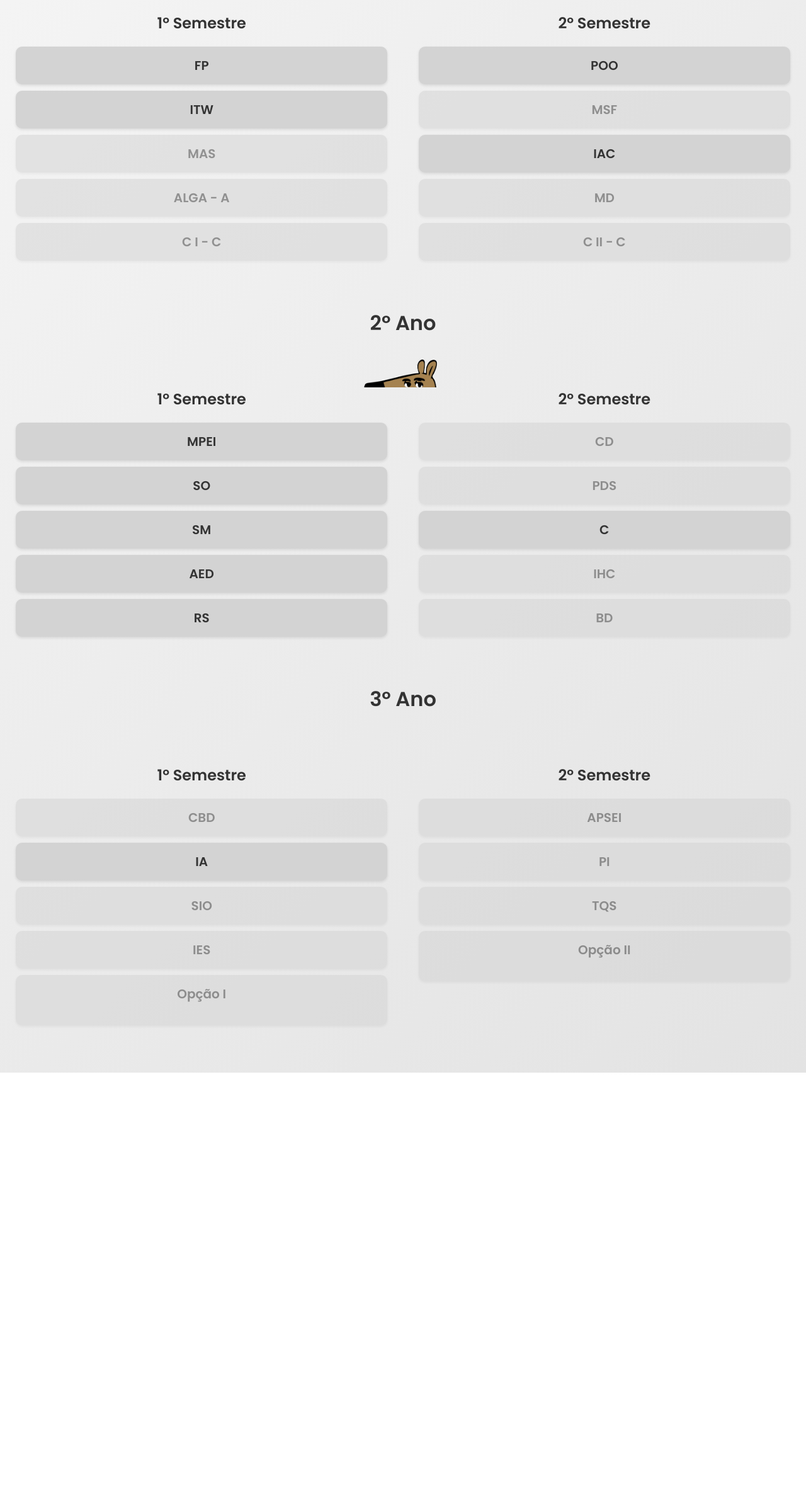
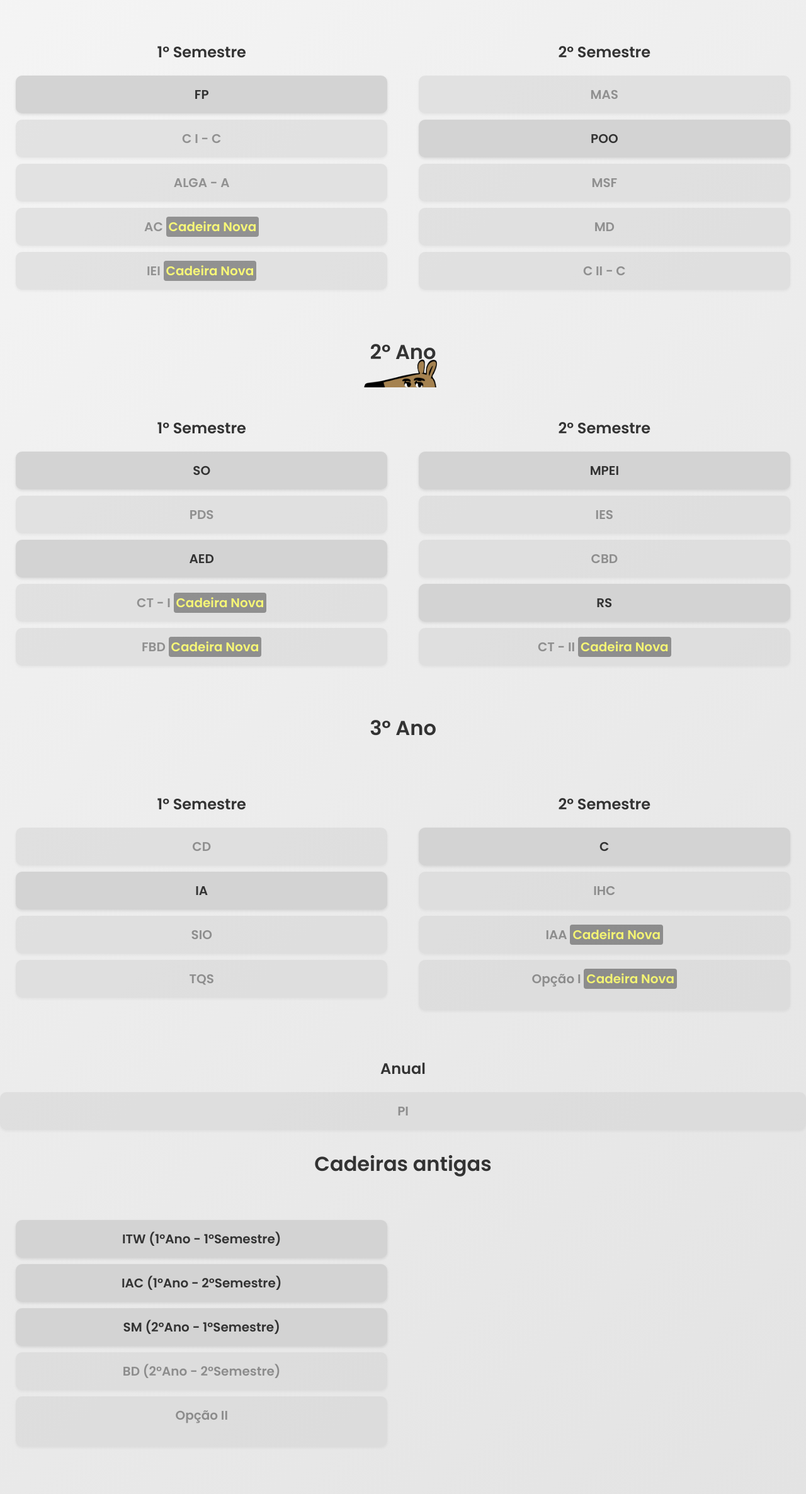
Before and after one commit to DrivesNEI/Drives-NEI, a plain HTML site: page videos.html in a window 1280 px wide. Shown: the part 335-2707 px from the top of the page at 63% size. Before the commit the page ends 2038 px from the top, so only its background shows below. Drawn offline with Linux system fonts and the light colour scheme.

Commit message:
Update videos.html
Atualização geral da página de acordo com o novo programa.

```diff
--- a/videos.html
+++ b/videos.html
@@ -280,7 +280,9 @@
     <!-- Navbar ends here -->
 
     <h1>Vídeos</h1>
-    <div class="last-modification">Última modificação: 27/02/2025</div>
+    <div class="last-modification">Última modificação: 09/04/2025</div>
+    <h4 style="text-align: center;"><span style="color: yellow; background-color: #333; padding: 2px 4px; border-radius: 4px;">Cadeira Nova</span> - Cadeiras adicionadas no ano  letivo 2025/2026</h4>
+
     <!-- 1º Ano Section -->
     <div class="year-title">1º Ano</div>
     <div class="semester-container">
@@ -289,28 +291,29 @@
             <a class="semester-button" href="https://youtube.com/playlist?list=PLCXN8olD1SQG9_-UWryZGIYkYIXpZJlBI&si=pnYNc7MaWP_-LOIl" style="text-decoration: none;">
                 <strong style="font-size:20px">FP</strong>
             </a>
-            <a class="semester-button" href="https://youtube.com/playlist?list=PLCXN8olD1SQHJZ7QjTL9fSw_t_cUTELIv&si=ICDkYDdHjpUY0KXo" style="text-decoration: none;">
-                <strong style="font-size:20px">ITW</strong>
             <a class="semester-button disabled">
-                <strong style="font-size:20px">MAS</strong>
+                <strong style="font-size:20px">C I - C</strong>
             </a>
             <a class="semester-button disabled">
                 <strong style="font-size:20px">ALGA - A</strong>
             </a>
             <a class="semester-button disabled">
-                <strong style="font-size:20px">C I - C</strong>
+                <strong style="font-size:20px">AC <span style="color: yellow; background-color: #333; padding: 2px 4px; border-radius: 4px;">Cadeira Nova</span></strong>
+            </a>
+            <a class="semester-button disabled">
+                <strong style="font-size:20px">IEI <span style="color: yellow; background-color: #333; padding: 2px 4px; border-radius: 4px;">Cadeira Nova</span></strong>
             </a>
         </div>
         <div class="semester">
             <h3>2º Semestre</h3>
+            <a class="semester-button disabled">
+                <strong style="font-size:20px">MAS</strong>
+            </a>
             <a class="semester-button" href="https://youtube.com/playlist?list=PLCXN8olD1SQGB_-mIwFRp-OvN_owo-0ta&si=iKPGfvelWQBzFKdy" style="text-decoration: none;">
                 <strong style="font-size:20px">POO</strong>
             </a>
             <a class="semester-button disabled">
                 <strong style="font-size:20px">MSF</strong>
-            </a>
-            <a class="semester-button" href="https://youtube.com/playlist?list=PLCXN8olD1SQGUDjREJH7zTAEgHDaw1JGi&si=Uo65P6lcQvUCil-3" style="text-decoration: none;">
-                <strong style="font-size:20px">IAC</strong>
             </a>
             <a class="semester-button disabled">
                 <strong style="font-size:20px">MD</strong>
@@ -326,40 +329,38 @@
     <div class="semester-container">
         <div class="semester">
             <h3>1º Semestre</h3>
+            <a class="semester-button" href="https://mega.nz/folder/uFglDDyY#IVDkmOH-l7QOqGPxp6PrTw" style="text-decoration: none;">
+                <strong style="font-size:20px;">SO</strong>
+            </a>
+            <a class="semester-button disabled">
+                <strong style="font-size:20px">PDS</strong>
+            </a>
+            <a class="semester-button" href="https://mega.nz/folder/ITYWzZ7T#c51y5Yu3eQdYzNrhtUoazA" style="text-decoration: none;">
+                <strong style="font-size:20px">AED</strong>
+            </a>
+            <a class="semester-button disabled">
+                <strong style="font-size:20px">CT - I <span style="color: yellow; background-color: #333; padding: 2px 4px; border-radius: 4px;">Cadeira Nova</span></strong>
+            </a>
+            <a class="semester-button disabled">
+                <strong style="font-size:20px">FBD <span style="color: yellow; background-color: #333; padding: 2px 4px; border-radius: 4px;">Cadeira Nova</span></strong>
+            </a>
+        </div>
+        <div class="semester">
+            <h3>2º Semestre</h3>
             <a class="semester-button" href="https://mega.nz/folder/kfB03CLA#ICKyiVo8FYaxOMk01OyGyw" style="text-decoration: none;">
                 <strong style="font-size:20px">MPEI</strong>
             </a>
-
-            <a class="semester-button" href="https://mega.nz/folder/uFglDDyY#IVDkmOH-l7QOqGPxp6PrTw" style="text-decoration: none;">
-                <strong style="font-size:20px;">SO</strong>
+            <a class="semester-button disabled">
+                <strong style="font-size:20px">IES</strong>
             </a>
-            <a class="semester-button" href="https://educast.fccn.pt/vod/channels/1suktswyph?locale=pt" style="text-decoration: none;">
-                <strong style="font-size:20px">SM</strong>
-            </a>
-
-            <a class="semester-button" href="https://mega.nz/folder/ITYWzZ7T#c51y5Yu3eQdYzNrhtUoazA" style="text-decoration: none;">
-                <strong style="font-size:20px">AED</strong>
+            <a class="semester-button disabled">
+                <strong style="font-size:20px">CBD</strong>
             </a>
             <a class="semester-button" href="https://mega.nz/folder/ZLxUgYjb#BMB4I2NEVrh64TL_l49kxQ" style="text-decoration: none;">
                 <strong style="font-size:20px">RS</strong>
             </a>
-        </div>
-        <div class="semester">
-            <h3>2º Semestre</h3>
             <a class="semester-button disabled">
-                <strong style="font-size:20px">CD</strong>
-            </a>
-            <a class="semester-button disabled">
-                <strong style="font-size:20px">PDS</strong>
-            </a>
-            <a class="semester-button" href="https://educast.fccn.pt/vod/channels/bu3rl3cyr" style="text-decoration: none;">
-                <strong style="font-size:20px">C</strong>
-            </a>
-            <a class="semester-button disabled">
-                <strong style="font-size:20px">IHC</strong>
-            </a>
-            <a class="semester-button disabled">
-                <strong style="font-size:20px">BD</strong>
+                <strong style="font-size:20px">CT - II <span style="color: yellow; background-color: #333; padding: 2px 4px; border-radius: 4px;">Cadeira Nova</span></strong>
             </a>
         </div>
     </div>
@@ -370,7 +371,7 @@
         <div class="semester">
             <h3>1º Semestre</h3>
             <a class="semester-button disabled">
-                <strong style="font-size:20px">CBD</strong>
+                <strong style="font-size:20px">CD</strong>
             </a>
             <a class="semester-button" href="https://www.youtube.com/playlist?list=PLhPMj0tNdP4kPK984WsNLU-WsMJ4CjI4p" style="text-decoration: none;">
                 <strong style="font-size:20px">IA</strong>
@@ -379,39 +380,58 @@
                 <strong style="font-size:20px">SIO</strong>
             </a>
             <a class="semester-button disabled">
-                <strong style="font-size:20px">IES</strong>
+                <strong style="font-size:20px">TQS</strong>
+            </a>
+        </div>
+        <div class="semester">
+            <h3>2º Semestre</h3>
+            <a class="semester-button" href="https://educast.fccn.pt/vod/channels/bu3rl3cyr" style="text-decoration: none;">
+                <strong style="font-size:20px">C</strong>
             </a>
             <a class="semester-button disabled">
-                <strong style="font-size:20px">Opção I</strong>
+                <strong style="font-size:20px">IHC</strong>
+            </a>
+            <a class="semester-button disabled">
+                <strong style="font-size:20px">IAA <span style="color: yellow; background-color: #333; padding: 2px 4px; border-radius: 4px;">Cadeira Nova</span></strong>
+            </a>
+            <a class="semester-button disabled">
+                <strong style="font-size:20px">Opção I <span style="color: yellow; background-color: #333; padding: 2px 4px; border-radius: 4px;">Cadeira Nova</span></strong>
                 <div class="description">
                     <strong>Ver documentos abaixo sobre opiniões</strong>
                     <ul>
-                        <li>Administração de Sistemas de Operação (ASO)</li>
-                        <li>Arquitectura e Gestão de Redes (AGR)</li>
-                        <li>Complementos Sobre Arquitetura de Computadores (CAC)</li>
-                        <li>Complementos Sobre Linguagens de Programação (CLP)</li>
-                        <li>Empreendedorismo (EMP)</li>
-                        <li>Gestão de Empresas (GE)</li>
-                        <li>Gestão Integrada de Projectos (GIP)</li>
-                        <li>Introdução à Bioinformática (IB)</li>
+                        <li>Aspetos Profissionais e Sociais da Engenharia Informática (APSEI)</li>
                         <li>Introdução à Computação Gráfica (ICG)</li>
                         <li>Introdução à Computação Móvel (ICM)</li>
+                        <li>Introdução à Engenharia de Dados (IED)</li>
+                        <li>Introdução Ao Processamento de Fala e Linguagem (IPFL)</li>
+                        <li>Programação Declarativa (PD)</li>
                         <li>Tecnologias e Programação Web (TPW)</li>
-                        <li>Tópicos de Aprendizagem Automática (TAA)</li>
+                        <li>Visualização Interativa (VI)</li>
                     </ul>
                 </div>
             </a>
         </div>
+    </div>
+    <h3>Anual</h3>
+    <a class="semester-button disabled">
+        <strong style="font-size:20px">PI</strong>
+    </a>
+
+    <!-- Cadeiras antigas (removidas no ano curricular 2025/2026) Section -->
+    <div class="year-title">Cadeiras antigas</div>
+    <div class="semester-container">
         <div class="semester">
-            <h3>2º Semestre</h3>
-            <a class="semester-button disabled">
-                <strong style="font-size:20px">APSEI</strong>
+            <a class="semester-button" href="https://youtube.com/playlist?list=PLCXN8olD1SQHJZ7QjTL9fSw_t_cUTELIv&si=ICDkYDdHjpUY0KXo" style="text-decoration: none;">
+                <strong style="font-size:20px">ITW (1ºAno - 1ºSemestre)</strong>
+            </a>
+            <a class="semester-button" href="https://youtube.com/playlist?list=PLCXN8olD1SQGUDjREJH7zTAEgHDaw1JGi&si=Uo65P6lcQvUCil-3" style="text-decoration: none;">
+                <strong style="font-size:20px">IAC (1ºAno - 2ºSemestre)</strong>
+            </a>
+            <a class="semester-button" href="https://educast.fccn.pt/vod/channels/1suktswyph?locale=pt" style="text-decoration: none;">
+                <strong style="font-size:20px">SM (2ºAno - 1ºSemestre)</strong>
             </a>
             <a class="semester-button disabled">
-                <strong style="font-size:20px">PI</strong>
-            </a>
-            <a class="semester-button disabled">
-                <strong style="font-size:20px">TQS</strong>
+                <strong style="font-size:20px">BD (2ºAno - 2ºSemestre)</strong>
             </a>
             <a class="semester-button disabled">
                 <strong style="font-size:20px">Opção II</strong>
@@ -433,6 +453,7 @@
                     </ul>
                 </div>
             </a>
+        <div class="semester">
         </div>
     </div>
     <img src="popup.gif" alt="Popup GIF" class="popup-gif">
```
